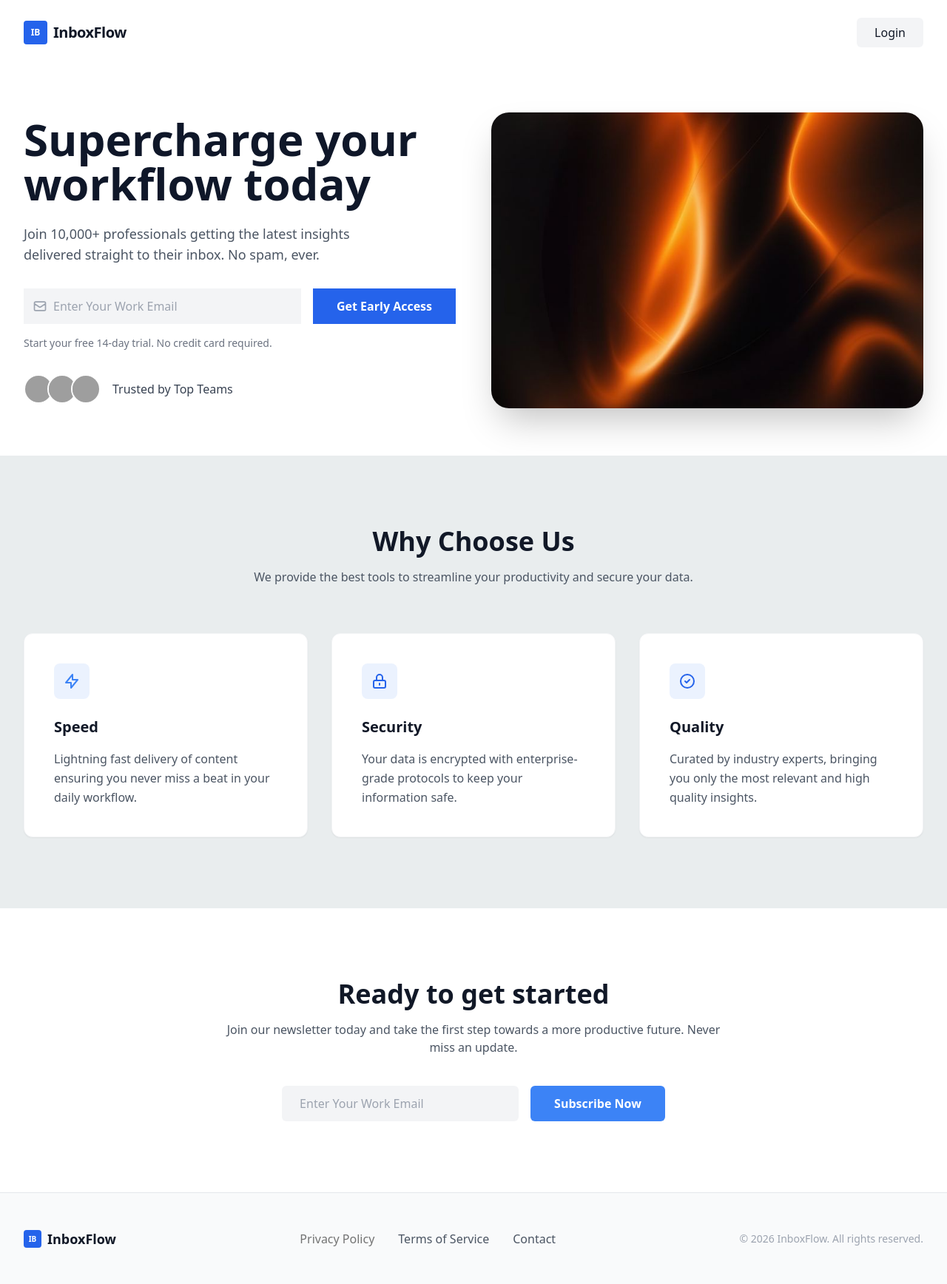
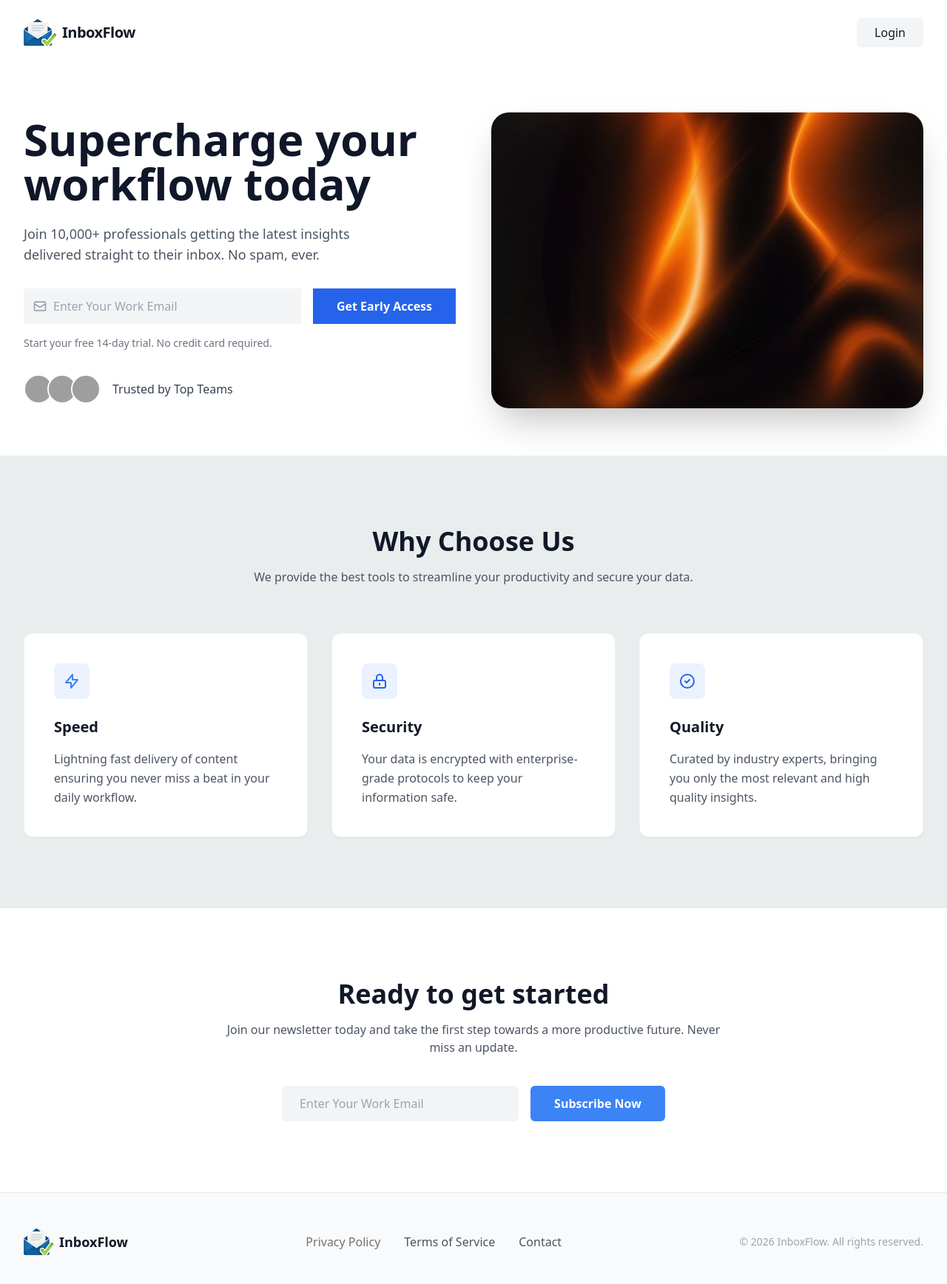
Before and after one commit to idobanj/InboxFlow, a website: page src/index.html in a window 1280 px wide. Shown: the whole page at 74% size. Drawn offline with nearby package versions, Linux system fonts and the light colour scheme; grey boxes are pictures that could not be loaded.

Commit message:
fix the icon and the hero image

```diff
--- a/src/index.html
+++ b/src/index.html
@@ -15,15 +15,11 @@
     <!-- Navigation Bar -->
     <nav class="flex justify-between items-center px-8 py-6 max-w-7xl mx-auto sticky top-0 bg-white/80 z-50 backdrop-blur-md">
         <!-- Logo section with icon and brand name -->
-         <a href="#">
-        <div class="flex items-center gap-2">
-            <!-- Logo using inline style with RGB format -->
-            <div class="w-8 h-8 rounded flex items-center justify-center" style="background-color: rgb(37, 99, 235);">
-                <span class="text-white text-xs font-bold">IB</span>
-            </div>
+        <a href="#" class="flex items-center gap-2">
+            <!-- Logo icon -->
+            <img src="asset/inboxFlow-icon.png" alt="InboxFlow Logo" class="w-11 h-9">
             <span class="font-bold text-xl tracking-tight">InboxFlow</span>
-        </div>
-    </a>
+        </a>
         <!-- Login button -->
         <button class="bg-gray-100 px-6 py-2 rounded-md font-medium hover:bg-gray-200 transition">Login</button>
     </nav>
@@ -74,7 +70,7 @@
         </div>
         <!-- Right column: Hero image -->
         <div class="relative">
-            <img src="hrero_img.jpg" alt="Workflow Visualization" class="rounded-3xl shadow-2xl w-full object-cover h-[400px]">
+            <img src="asset/hrero_img.jpg" alt="Workflow Visualization" class="rounded-3xl shadow-2xl w-full object-cover h-[400px]">
         </div>
     </header>
 
@@ -147,13 +143,15 @@
     <!-- Footer Section -->
     <footer class="bg-gray-50 border-t border-gray-200 py-12 px-8">
         <div class="max-w-7xl mx-auto flex flex-col md:flex-row justify-between items-center gap-8">
-            <!-- Footer logo using inline style with RGB format -->
+            <!-- Footer logo -->
+            <a href="#">
             <div class="flex items-center gap-2">
-                <div class="w-6 h-6 rounded flex items-center justify-center" style="background-color: rgb(37, 99, 235);">
-                    <span class="text-white text-[10px] font-bold">IB</span>
-                </div>
+
+                <img src="asset/inboxFlow-icon.png" alt="InboxFlow Logo" class="w-10 h-9">
                 <span class="font-bold text-lg">InboxFlow</span>
+
             </div>
+        </a>
 
             <!-- Footer navigation links using inline styles with different color formats -->
             <div class="flex flex-wrap justify-center gap-8 font-medium" style="color: hsl(0, 0%, 45%);">
```
Also changed, not shown: src/asset/hrero_img.jpg (renamed from src/hrero_img.jpg), src/asset/inboxFlow-icon.png (added).
